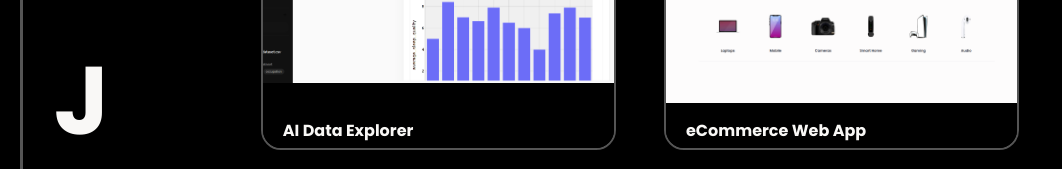
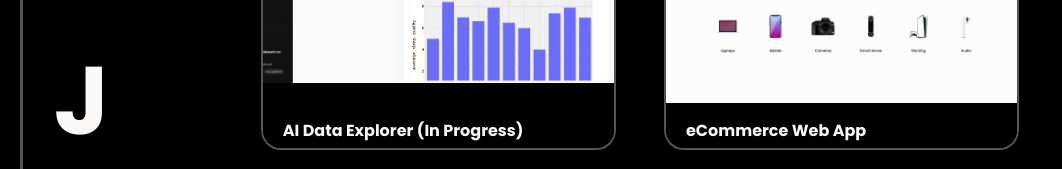
Before and after one commit to zain4849/portfolio, a website: page index.html in a window 1280 px wide. Shown: the part 1060-1229 px from the top of the page, without its empty margins (0-1062 px from the left). Drawn offline with nearby package versions, Linux system fonts and the light colour scheme; a script that the page names is missing; a web font is replaced by a local one.

Commit message:
Update project title for AI Data Explorer to indicate progress status

```diff
--- a/index.html
+++ b/index.html
@@ -146,7 +146,7 @@
                 <img src="./public/projects/ai-data-explorer.png" alt="" style="height: 100%;" />
               </div>
               <div class="card-content">
-                <h2 class="project-title">AI Data Explorer</h2>
+                <h2 class="project-title">AI Data Explorer (In Progress)</h2>
                 <p class="project-description">
                   Explore CSV data using natural language, auto-generated SQL, and AI insights
                 </p>
```
